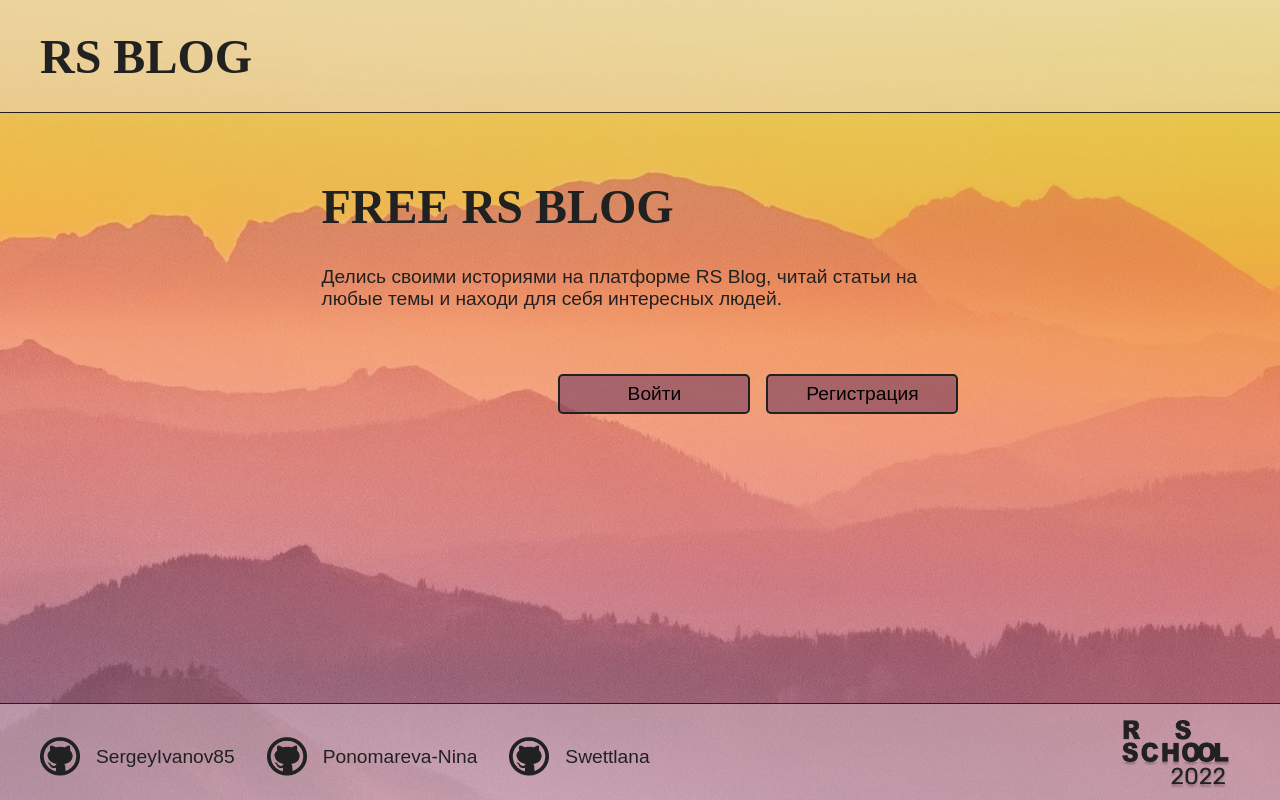
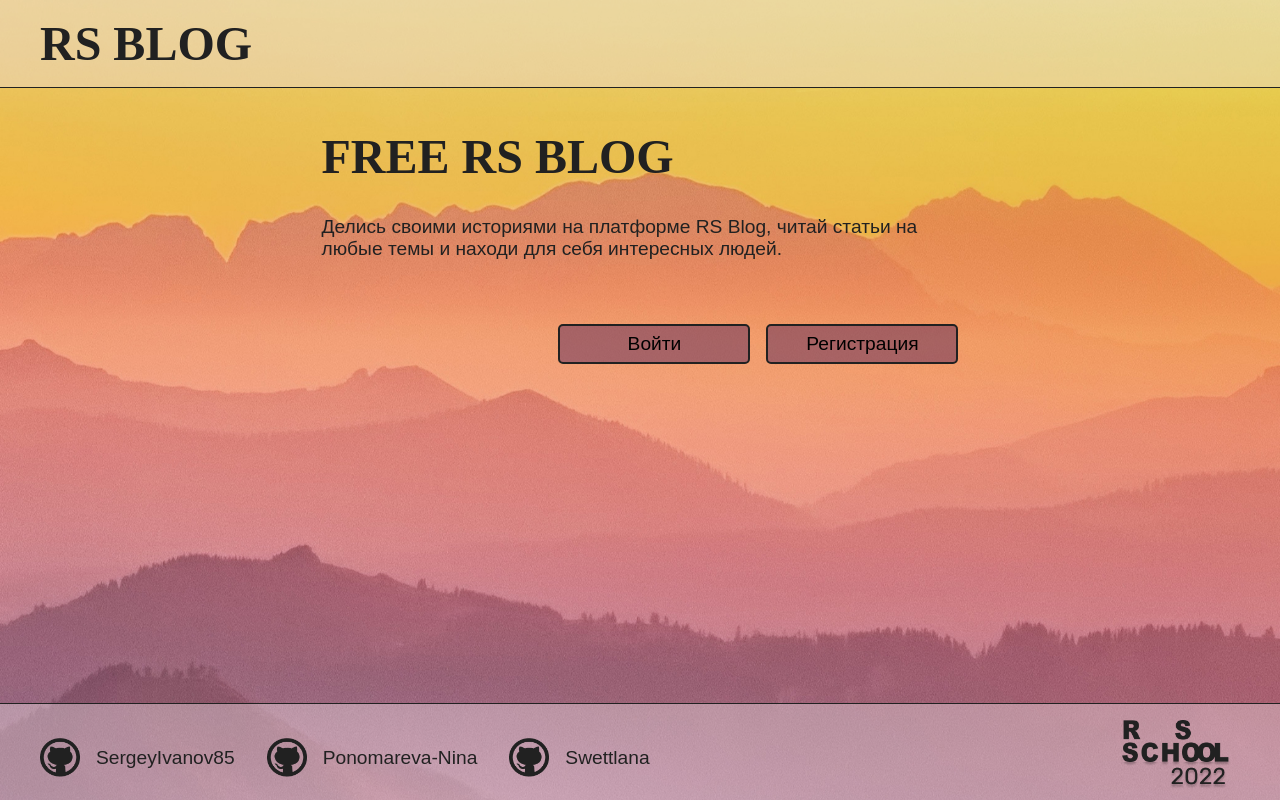
Before and after one commit to SergeyIvanov85/RSBlog, a React (Create React App) app in the folder client/: page / in a window 1280 px wide. Built offline with nearby package versions, Linux system fonts and the light colour scheme; no server answers.

Commit message:
fix: minor fixes in styles

```diff
--- a/client/src/pages/AddPostPage.jsx
+++ b/client/src/pages/AddPostPage.jsx
@@ -1,3 +1,4 @@
+/* eslint-disable jsx-a11y/img-redundant-alt */
 import React, { useState } from "react";
 import {useDispatch} from "react-redux";
 import {createPost} from "../redux/features/post/postSlice";
@@ -35,13 +36,12 @@ export  const AddPostPage = () => {
       <div className='add-image'>
         <input type="file" name='add-image__input' id='add-image__input' accept='.jpeg, .jpg, .png, .heic' className='hidden' onChange={(e) => setImage(e.target.files[0])}/>
       <label htmlFor='add-image__input' className='add-image__label'>Прикрепить изображение:</label>
-        <div className=''>
+        <div className='image-preview'>
           { image && (
-            <img src={URL.createObjectURL(image)} alt='image' />
+            <img src={URL.createObjectURL(image)} alt='photo for the post'/>
           )}
         </div>
         </div>
-
 
         <div className='add-title'>
         <label htmlFor='add-title__input'>Заголовок статьи:</label>
--- a/client/src/styles/header.scss
+++ b/client/src/styles/header.scss
@@ -6,7 +6,7 @@
 .header-wrapper {
   background: rgba(235, 221, 228, 0.4);
   border-bottom: 1px solid #212121;
-  margin-bottom: $base-size * 10;
+  margin-bottom: $base-size * 5;
 }
 
 .header {
@@ -15,7 +15,7 @@
   justify-content: space-between;
   align-items: center;
   margin-bottom: 0;
-  min-height: 5rem;
+  min-height: 3rem;
 }
 
 .logo {
--- a/client/src/styles/initial.scss
+++ b/client/src/styles/initial.scss
@@ -4,7 +4,6 @@
 .main-container {
     display: flex;
     flex-direction: column;
-    height: calc(100vh - 10.2rem);
 }
 .main {
     flex: 1;
@@ -28,6 +27,9 @@
     border-top: 1px solid #212121;
     padding-top: 1rem;
     height: 5rem;
+    width: 100%;
+    position: fixed;
+    bottom: 0;
 }
 .footer-container {
     max-width: 1200px;
--- a/client/src/styles/userposts.scss
+++ b/client/src/styles/userposts.scss
@@ -1,7 +1,6 @@
 .no-posts-title {
   text-align: center;
 }
-
 .user-posts {
   display: flex;
   flex-direction: column;
@@ -14,6 +13,7 @@
   max-width: 500px;
   margin: 0 auto;
   gap: $base-size * 3;
+  height: auto;
 }
 .add-image,
 .add-title,
@@ -58,3 +58,17 @@
   display: flex;
   gap: $base-size * 3;
 }
+
+.image-preview {
+  width: 100%;
+  max-height: 250px;
+  overflow: hidden;
+  display: flex;
+  align-items: center;
+  justify-content: center;
+  border-radius: $base-size;
+}
+
+.image-preview img {
+  width: 100%;
+}
```
